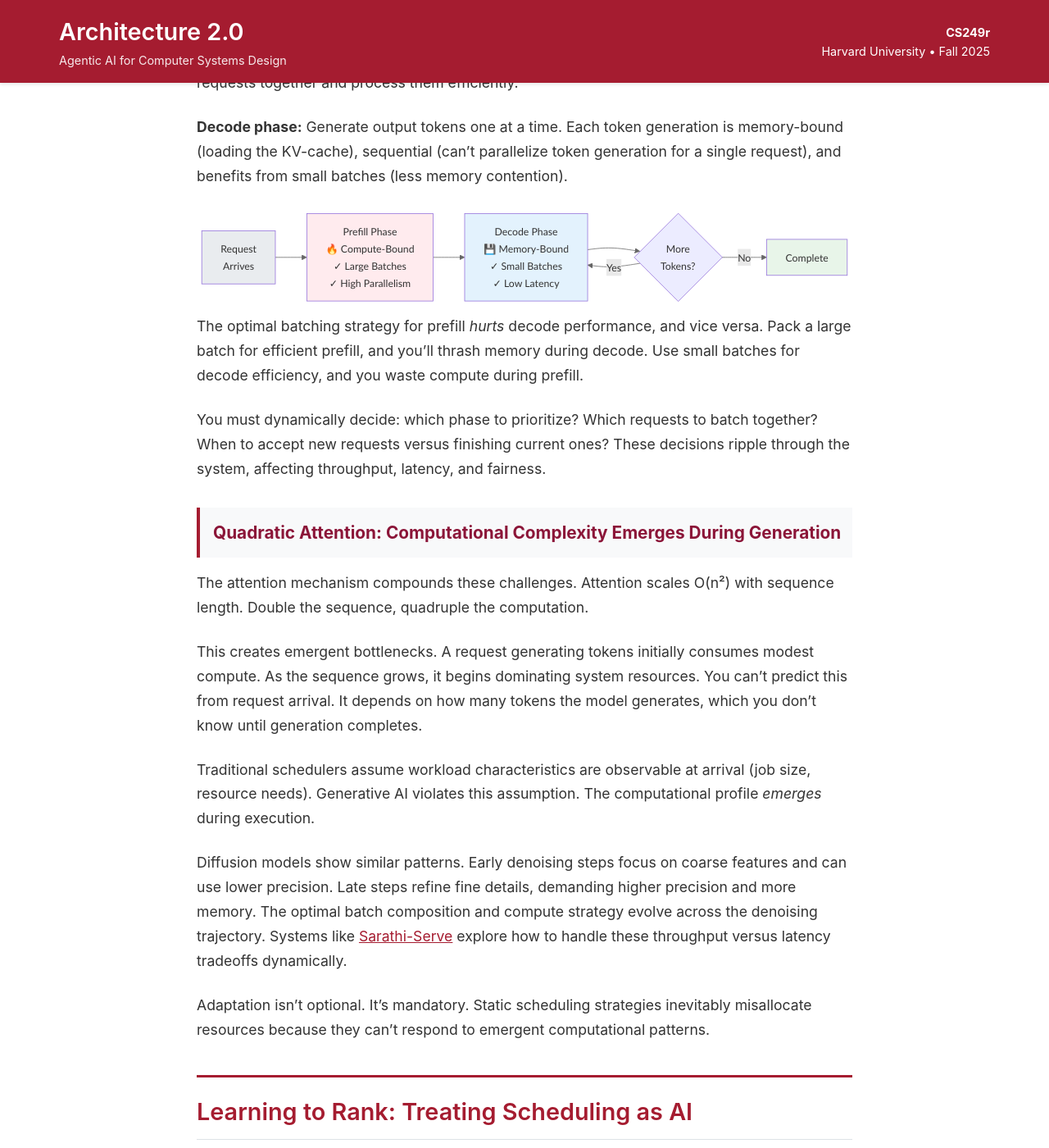
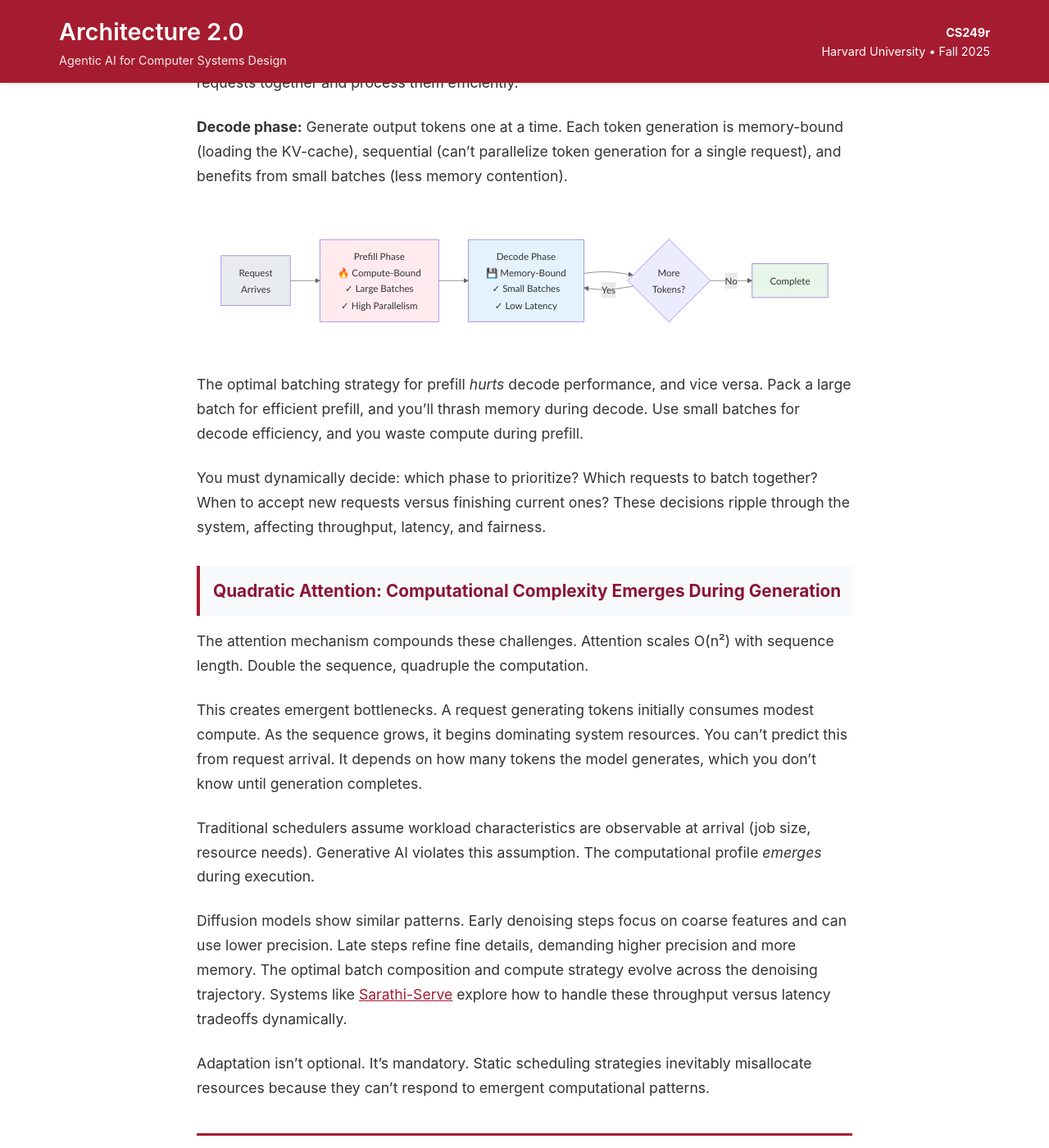
Before and after one commit to harvard-edge/cs249r_fall2025, a Jekyll site: the page built from _posts/2024-11-05-week-10-optimizing-optimizers.md, in a window 1280 px wide and 1400 px high, scrolled down 4721 px. Shown: the whole window at 82% size. Built offline with Jekyll 4.4.1, drawn with Linux system fonts in a browser that asks for light colours; comment, search, counter and statistics services are not loaded.

Commit message:
Center all Mermaid diagrams by default

```diff
--- a/assets/css/main.css
+++ b/assets/css/main.css
@@ -601,6 +601,15 @@
     padding: 0 1rem;
 }
 
+/* Mermaid Diagrams */
+.mermaid {
+    display: flex;
+    justify-content: center;
+    align-items: center;
+    margin: 2rem auto;
+    padding: 1.5rem;
+    text-align: center;
+}
 
 /* Post Navigation */
 .post-navigation {
```
